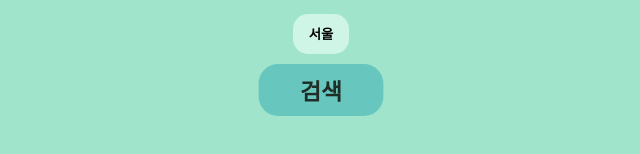
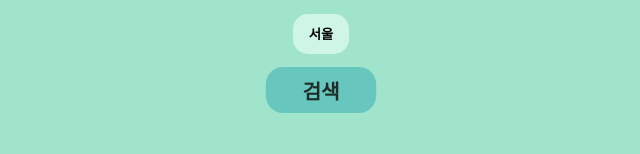
Before and after one commit to gitproject-team1/misaemisae, a React (Create React App) app: page / in a window 1280 px wide. In both pictures the pointer is over the button "검색". Shown: the part 414-568 px from the top of the page, without its empty margins (319-959 px from the left). Built offline with nearby package versions, Linux system fonts and the light colour scheme; a web font is replaced by a local one.

Commit message:
fix: Fix transform Scale

```diff
--- a/src/components/UI/Button.module.scss
+++ b/src/components/UI/Button.module.scss
@@ -12,6 +12,6 @@
   opacity: 0.8;
   transition: all 0.3s ease 0s;
   &:hover {
-    transform: scale(1.3);
+    transform: scale(1.15);
   }
 }
```
